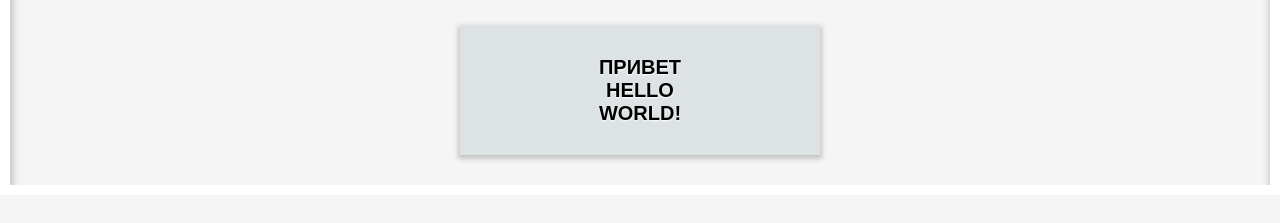
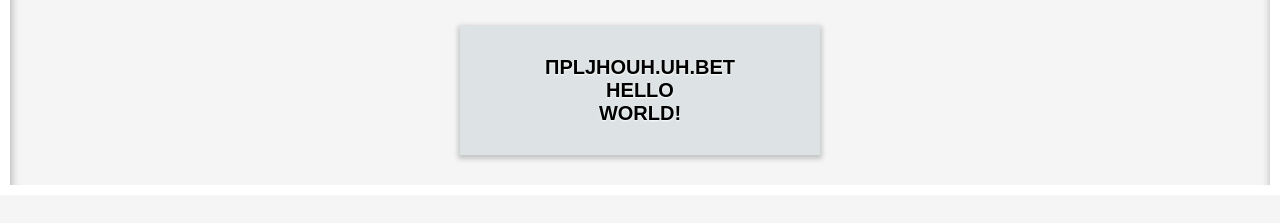
Before and after one commit to VKladov/Start, a website: page app/index.html in a window 1280 px wide. Shown: the part 113-336 px from the top of the page. Drawn offline with Linux system fonts and the light colour scheme.

Commit message:
Very very bad commit

```diff
--- a/app/index.html
+++ b/app/index.html
@@ -8,7 +8,7 @@
 	<body>
 		<h1>Title</h1>
 		<div class="block">
-			<div class="some-text">Привет</div>
+			<div class="some-text">Прljhouh.uh.вет</div>
 			<div class="some-text">Hello</div>
 			<div class="some-text">World!</div>
 		</div>
```
